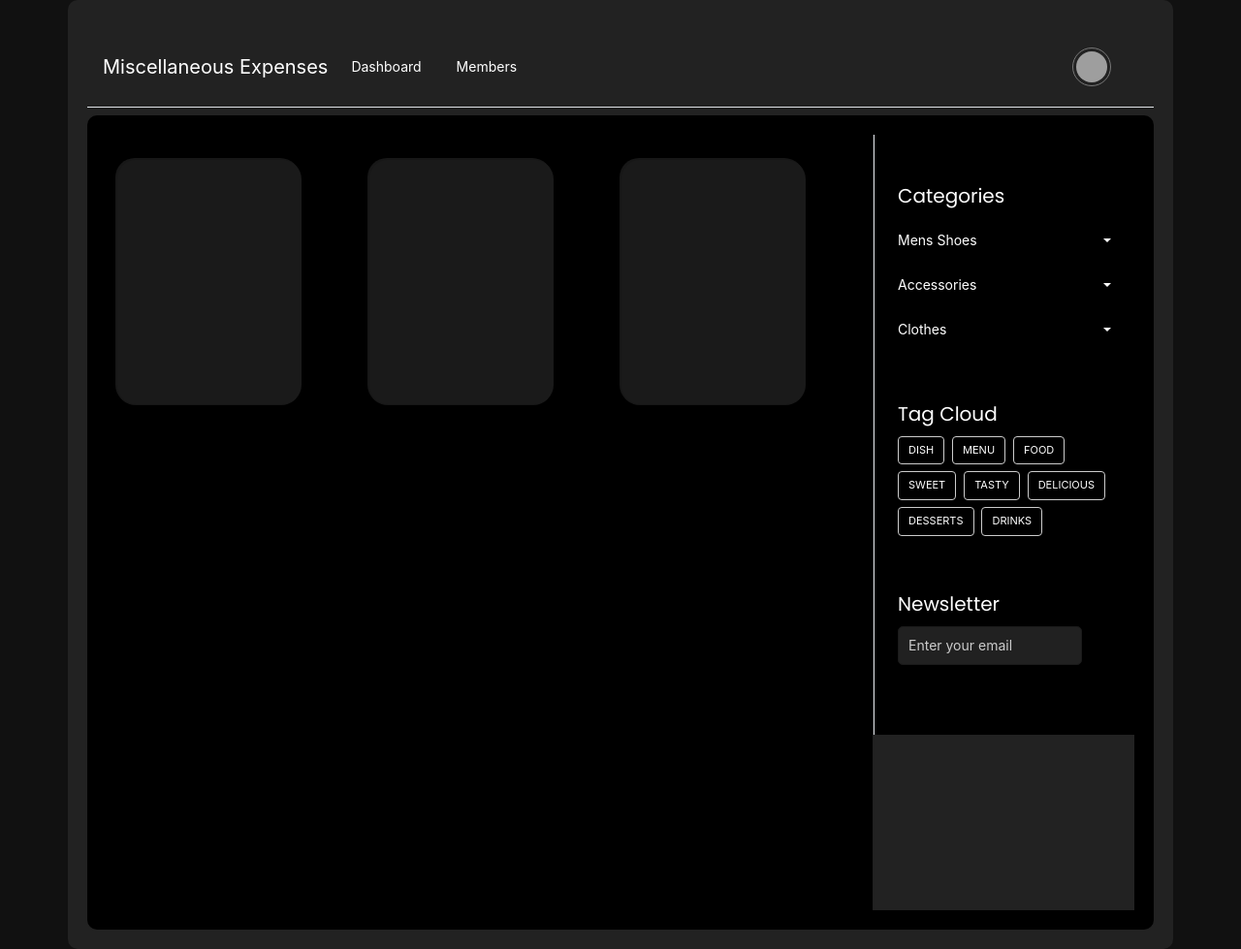
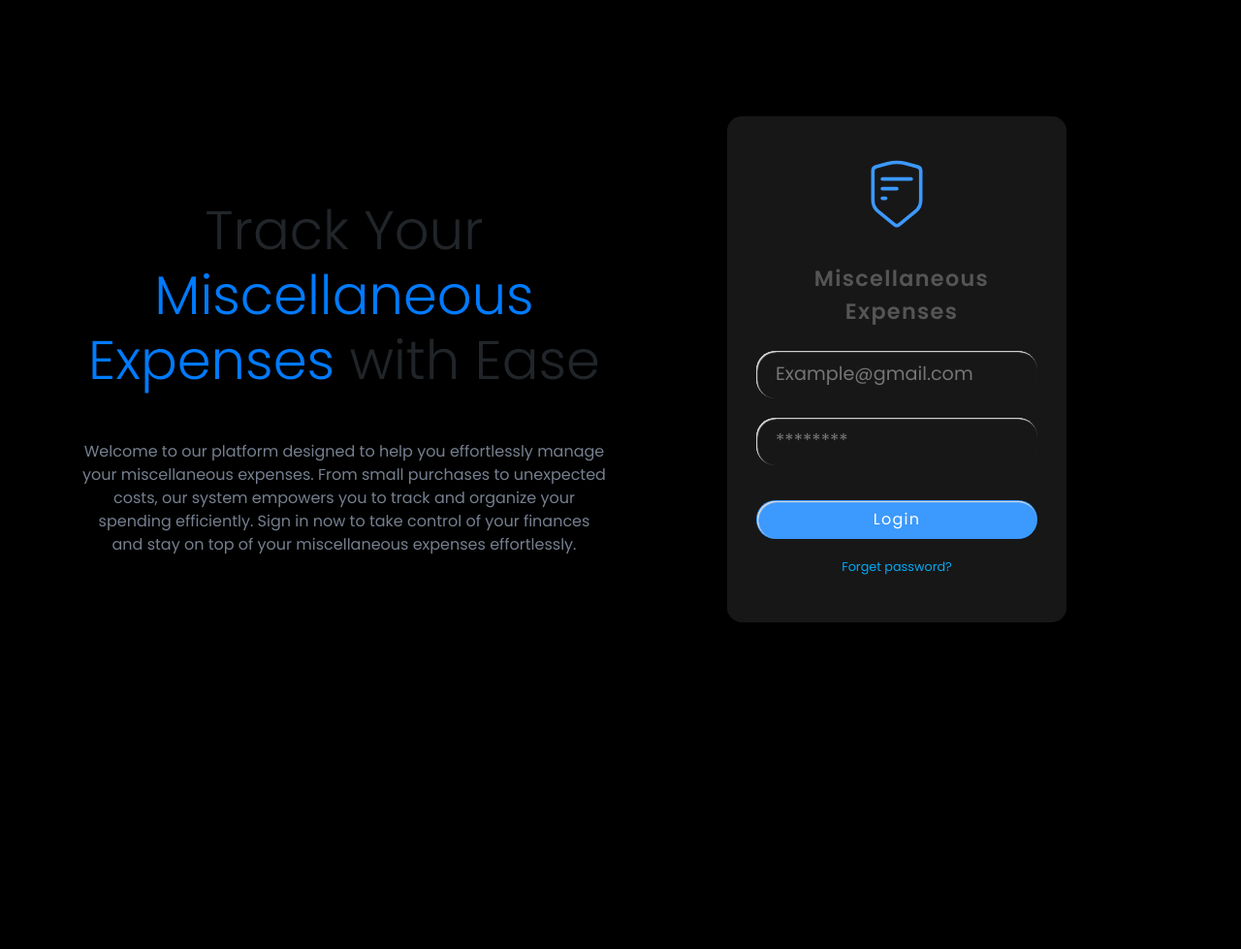
Before and after one commit to princex2712/miscellaneous_expenses_personal, a Django app: page / in a window 1280 px wide. Shown: the whole page at 97% size. After the commit the page ends 642 px from the top, so only its background shows below. Run offline with Django 5.2, Linux system fonts and the light colour scheme; some libraries are stand-ins or nearby versions; grey boxes are pictures that could not be loaded.

Commit message:
login,logout,adding_member

```diff
--- a/account/templates/account/base.html
+++ b/account/templates/account/base.html
@@ -106,7 +106,7 @@
 <body>
     <div class="container">
         <nav class="navbar navbar-expand-lg navbar-light bg-transparent border-bottom my-2">
-            <a class="navbar-brand" href="#">Miscellaneous Expenses</a>
+            <a class="navbar-brand">Miscellaneous Expenses</a>
             <button class="navbar-toggler" type="button" data-toggle="collapse" data-target="#navbarText"
                 aria-controls="navbarText" aria-expanded="false" aria-label="Toggle navigation">
                 <span class="navbar-toggler-icon"></span>
@@ -124,15 +124,31 @@
                 <span class="navbar-text">
                     <ul class="navbar-nav mr-auto">
                         <li class="nav-item">
-                            <a class="nav-link" href="{% url 'profile_view' %}">
+                            <a class="nav-link d-flex" href="{% url 'profile_view' %}">
+                                <p style="margin-right: 5px;">{{request.session.first_name}}
+                                    {{request.session.last_name}}</p>
                                 <img src="https://s3.eu-central-1.amazonaws.com/bootstrapbaymisc/blog/24_days_bootstrap/fox.jpg"
-                                    width="40" height="40">
+                                    width="30" height="30"
+                                    style="border-radius: 50%; border: 1px solid rgb(181, 181, 181); padding: 3px; margin-left: 3px;">
                             </a>
                         </li>
                     </ul>
                 </span>
             </div>
         </nav>
+        {% if messages %}
+
+        {% for message in messages %}
+        <div class="alert alert-{{ message.tags }} alert-dismissible fade show" role="alert">
+            {% if message.level == DEFAULT_MESSAGE_LEVELS.ERROR %}Important: {% endif %}
+            {{ message }}
+            <button type="button" class="close" data-dismiss="alert" aria-label="Close">
+                <span aria-hidden="true">&times;</span>
+            </button>
+        </div>
+        {% endfor %}
+        </ul>
+        {% endif %}
         {% block content %}
         {% endblock %}
     </div>
--- /dev/null
+++ b/account/templates/account/login.html
@@ -0,0 +1,215 @@
+<!DOCTYPE html>
+<html lang="en">
+
+<head>
+    <meta charset="UTF-8">
+    <meta name="viewport" content="width=device-width, initial-scale=1.0">
+    <title>Login | MISCELLANEOUS EXPENSES</title>
+    <link rel="stylesheet" href="https://cdn.jsdelivr.net/npm/bootstrap@4.0.0/dist/css/bootstrap.min.css"
+        integrity="sha384-Gn5384xqQ1aoWXA+058RXPxPg6fy4IWvTNh0E263XmFcJlSAwiGgFAW/dAiS6JXm" crossorigin="anonymous">
+    <style>
+        /* Importing fonts from Google */
+        @import url('https://fonts.googleapis.com/css2?family=Poppins:wght@300;400;500;600;700;800;900&display=swap');
+
+        /* Reseting */
+        * {
+            margin: 0;
+            padding: 0;
+            box-sizing: border-box;
+            font-family: 'Poppins', sans-serif;
+        }
+
+        body {
+            background: #000000;
+        }
+
+        .wrapper {
+            max-width: 350px;
+            min-height: 500px;
+            margin: 80px auto;
+            padding: 40px 30px 30px 30px;
+            background-color: #171717;
+            border-radius: 15px;
+        }
+
+        .logo {
+            width: 80px;
+            margin: auto;
+        }
+
+        .logo img {
+            width: 100%;
+            height: 80px;
+            object-fit: cover;
+            border-radius: 50%;
+            box-shadow: 0px 0px 3px #5f5f5f,
+                0px 0px 0px 5px #ecf0f3,
+                8px 8px 15px #a7aaa7,
+                -8px -8px 15px #fff;
+        }
+
+        .wrapper .name {
+            font-weight: 600;
+            font-size: 1.4rem;
+            letter-spacing: 1.3px;
+            padding-left: 10px;
+            color: #555;
+        }
+
+        .wrapper .form-field input {
+            width: 100%;
+            display: block;
+            border: none;
+            outline: none;
+            background: none;
+            font-size: 1.2rem;
+            color: #666;
+            padding: 10px 15px 10px 10px;
+            /* border: 1px solid red; */
+        }
+
+        .wrapper .form-field {
+            padding-left: 10px;
+            margin-bottom: 20px;
+            border-radius: 20px;
+            box-shadow: inset 1px 1px 1px #cbced1, inset 1px 1px 1px #fff;
+        }
+
+        .wrapper .form-field .fas {
+            color: #555;
+        }
+
+        .wrapper .btn {
+            box-shadow: none;
+            width: 100%;
+            height: 40px;
+            background-color: #03A9F4;
+            color: #fff;
+            border-radius: 25px;
+            letter-spacing: 1.3px;
+            box-shadow: inset 1px 1px 1px #cbced1, inset 1px 1px 1px #fff;
+        }
+
+        .wrapper .btn:hover {
+            background-color: #039BE5;
+        }
+
+        .wrapper a {
+            text-decoration: none;
+            font-size: 0.8rem;
+            color: #03A9F4;
+        }
+
+        .wrapper a:hover {
+            color: #039BE5;
+        }
+
+        @media(max-width: 380px) {
+            .wrapper {
+                margin: 30px 20px;
+                padding: 40px 15px 15px 15px;
+            }
+        }
+    </style>
+</head>
+
+<body>
+    <!-- Section: Design Block -->
+    <section class="">
+        <!-- Jumbotron -->
+        <div class="px-4 py-2 px-md-5 text-center text-lg-start" style="background-color: hsl(0, 0%, 0%)">
+            <div class="container">
+                <div class="row gx-lg-5 align-items-center">
+                    <div class="col-lg-6 mb-5 mb-lg-0">
+                        <h1 class="my-5 display-4 fw-bold ls-tight">
+                            Track Your
+                            <span class="text-primary">Miscellaneous Expenses</span> with Ease
+                        </h1>
+                        <p style="color: hsl(217, 10%, 50.8%)">
+                            Welcome to our platform designed to help you effortlessly manage your miscellaneous
+                            expenses. From small purchases to unexpected costs, our system empowers you to track and
+                            organize your spending efficiently. Sign in now to take control of your finances and stay on
+                            top of your miscellaneous expenses effortlessly.
+                        </p>
+                    </div>
+
+                    <div class="col-lg-6 mb-5 mb-lg-0">
+                        <form action="" method="post" enctype="multipart/form-data" class="p-3 mt-3">
+                            {% csrf_token %}
+                            <div class="wrapper">
+                                <div class="logo">
+                                    <svg viewBox="0 0 48 48" xmlns="http://www.w3.org/2000/svg" fill="#000000"
+                                        stroke="#000000" stroke-width="2.16">
+                                        <g id="SVGRepo_bgCarrier" stroke-width="0"></g>
+                                        <g id="SVGRepo_tracerCarrier" stroke-linecap="round" stroke-linejoin="round">
+                                        </g>
+                                        <g id="SVGRepo_iconCarrier">
+                                            <defs>
+                                                <style>
+                                                    .a {
+                                                        fill: none;
+                                                        stroke: #3c99fd;
+                                                        stroke-linecap: round;
+                                                        stroke-linejoin: round;
+                                                    }
+                                                </style>
+                                            </defs>
+                                            <path class="a"
+                                                d="M25.5591,42.9452l9.9263-8.0881a9.0285,9.0285,0,0,0,3.3255-6.9993V9.7074a2.657,2.657,0,0,0-1.9753-2.568l-7.15-1.8977a22.1657,22.1657,0,0,0-11.3718,0l-7.15,1.8977a2.657,2.657,0,0,0-1.9753,2.568v18.15a9.0285,9.0285,0,0,0,3.3255,6.9993l9.9263,8.0881A2.4682,2.4682,0,0,0,25.5591,42.9452Z">
+                                            </path>
+                                            <line class="a" x1="15.0489" y1="14.7967" x2="32.9511" y2="14.7967"></line>
+                                            <line class="a" x1="15.0489" y1="20.7764" x2="24" y2="20.7764"></line>
+                                            <line class="a" x1="15.0489" y1="26.7561" x2="17.1305" y2="26.7561"></line>
+                                        </g>
+                                    </svg>
+                                </div>
+                                <div class="text-center my-4 name">
+                                    Miscellaneous Expenses
+                                </div>
+                                {% if messages %}
+
+                                {% for message in messages %}
+                                <div class="alert alert-{{ message.tags }} alert-dismissible fade show" role="alert">
+                                    {% if message.level == DEFAULT_MESSAGE_LEVELS.ERROR %}Important: {% endif %}
+                                    {{ message }}
+                                    <button type="button" class="close" data-dismiss="alert" aria-label="Close">
+                                        <span aria-hidden="true">&times;</span>
+                                    </button>
+                                </div>
+                                {% endfor %}
+                                </ul>
+                                {% endif %}
+                                <div class="form-field d-flex align-items-center">
+                                    <span class="far fa-user"></span>
+                                    <input type="text" name="email" id="email" placeholder="Example@gmail.com">
+                                </div>
+                                <div class="form-field d-flex align-items-center">
+                                    <span class="fas fa-key"></span>
+                                    <input type="password" name="password" id="pwd" placeholder="********">
+                                </div>
+                                <input class="btn mt-3" type="submit" value="Login" style="background-color: #3c99fd;">
+
+                                <div class="text-center fs-6 my-3">
+                                    <a href="{% url 'forgot_password_view'%}">Forget password?</a>
+                                </div>
+                            </div>
+                        </form>
+                    </div>
+                </div>
+            </div>
+        </div>
+        <!-- Jumbotron -->
+    </section>
+    <!-- Section: Design Block -->
+    <script src="https://code.jquery.com/jquery-3.2.1.slim.min.js"
+        integrity="sha384-KJ3o2DKtIkvYIK3UENzmM7KCkRr/rE9/Qpg6aAZGJwFDMVNA/GpGFF93hXpG5KkN"
+        crossorigin="anonymous"></script>
+    <script src="https://cdn.jsdelivr.net/npm/popper.js@1.12.9/dist/umd/popper.min.js"
+        integrity="sha384-ApNbgh9B+Y1QKtv3Rn7W3mgPxhU9K/ScQsAP7hUibX39j7fakFPskvXusvfa0b4Q"
+        crossorigin="anonymous"></script>
+    <script src="https://cdn.jsdelivr.net/npm/bootstrap@4.0.0/dist/js/bootstrap.min.js"
+        integrity="sha384-JZR6Spejh4U02d8jOt6vLEHfe/JQGiRRSQQxSfFWpi1MquVdAyjUar5+76PVCmYl"
+        crossorigin="anonymous"></script>
+</body>
+
+</html>
--- a/account/urls.py
+++ b/account/urls.py
@@ -1,7 +1,11 @@
 from django.urls import path
 from .views import *
 urlpatterns = [
-    path('', dashboard_view, name='dashboard_view'),
+    path('dashboard_view/', dashboard_view, name='dashboard_view'),
     path('members_view/', members_view, name='members_view'),
     path('profile_view/', profile_view, name='profile_view'),
+    path('', login_view, name='login_view'),
+    path('forgot_password_view/', forgot_password_view, name='forgot_password_view'),
+    path('otp_varification_view/', otp_varification_view, name='otp_varification_view'),
+    path('logout/',logout,name='logout')
 ]
--- a/account/views.py
+++ b/account/views.py
@@ -1,11 +1,36 @@
-from django.shortcuts import render
+from django.shortcuts import render,redirect
+from django.contrib import messages
 from authentication.forms import MembersForm
+from authentication.models import SuperUserModel,MembersModel
 # Create your views here.
 def dashboard_view(request):
     return render(request, 'account/dashboard.html')
 
 def members_view(request):
     form = MembersForm()
+    if request.method == 'POST':
+        try:
+            first_name_ = request.POST.get('first_name')
+            last_name_ = request.POST.get('last_name')
+            email_ = request.POST.get('email')
+            mobile_ = request.POST.get('mobile')
+            is_active_ = request.POST.get('is_active')
+        except Exception as e:
+            print(e)
+        else:
+            if is_active_ == None:
+                is_active_ = False
+            else:
+                is_active_ = True
+
+            if MembersModel.objects.get(email = email_):
+                messages.warning(request,'Email Already registered!')
+                return redirect('members_view')
+            else:
+                new_member = MembersModel(first_name=first_name_, last_name=last_name_,email = email_,mobile = mobile_,superuser_id_id = request.session['superuser_id'],is_active = is_active_)
+                new_member.save()
+                messages.success(request,'Member added successfully!')
+                return redirect('members_view')
     context = {
         'form': form
     }
@@ -13,3 +38,51 @@ def members_view(request):
 
 def profile_view(request):
     return render(request,'account/profile.html')
+
+
+def login_view(request):
+    if request.method == "POST":
+        email_ = request.POST['email']
+        password_ = request.POST['password']
+        try:
+            getsuperuser = SuperUserModel.objects.get(email = email_)
+        except SuperUserModel.DoesNotExist:
+            messages.info(request,'User Does Not Exists')
+            redirect('login_view')
+        else:
+            if getsuperuser:
+                if getsuperuser.password == password_:
+                    request.session['superuser_id'] = getsuperuser.id
+                    request.session['email'] = getsuperuser.email
+                    request.session['first_name'] = getsuperuser.first_name
+                    request.session['last_name'] = getsuperuser.last_name
+                    request.session['mobile'] = getsuperuser.mobile
+                    messages.success(request,'Login Success')
+                    return redirect('dashboard_view')
+                else:
+                    messages.warning(request,'Email and Password does not match')
+                    return redirect('login_view')
+            else:
+                messages.info(request,'User Not Exist')
+                return redirect('login_view')
+    if 'email' in request.session:
+        return redirect('dashboard_view')
+    return render(request,'account/login.html')
+
+
+def forgot_password_view(request):
+    return render(request,'account/forgot_password.html')
+
+
+def otp_varification_view(request):
+    return render(request,'account/otp_varification.html')
+
+
+def profile_view(request):
+    return render(request,'account/profile.html')
+
+
+def logout(request):
+    request.session.clear()
+    messages.success(request,'Logged Out Success')
+    return redirect('login_view')
```
Also changed, not shown: account/templates/account/forgot_password.html (added, +193 -0 lines), account/templates/account/otp_varification.html (added, +201 -0 lines), account/templates/account/profile.html (+6 -3 lines), misc_exp.db.
